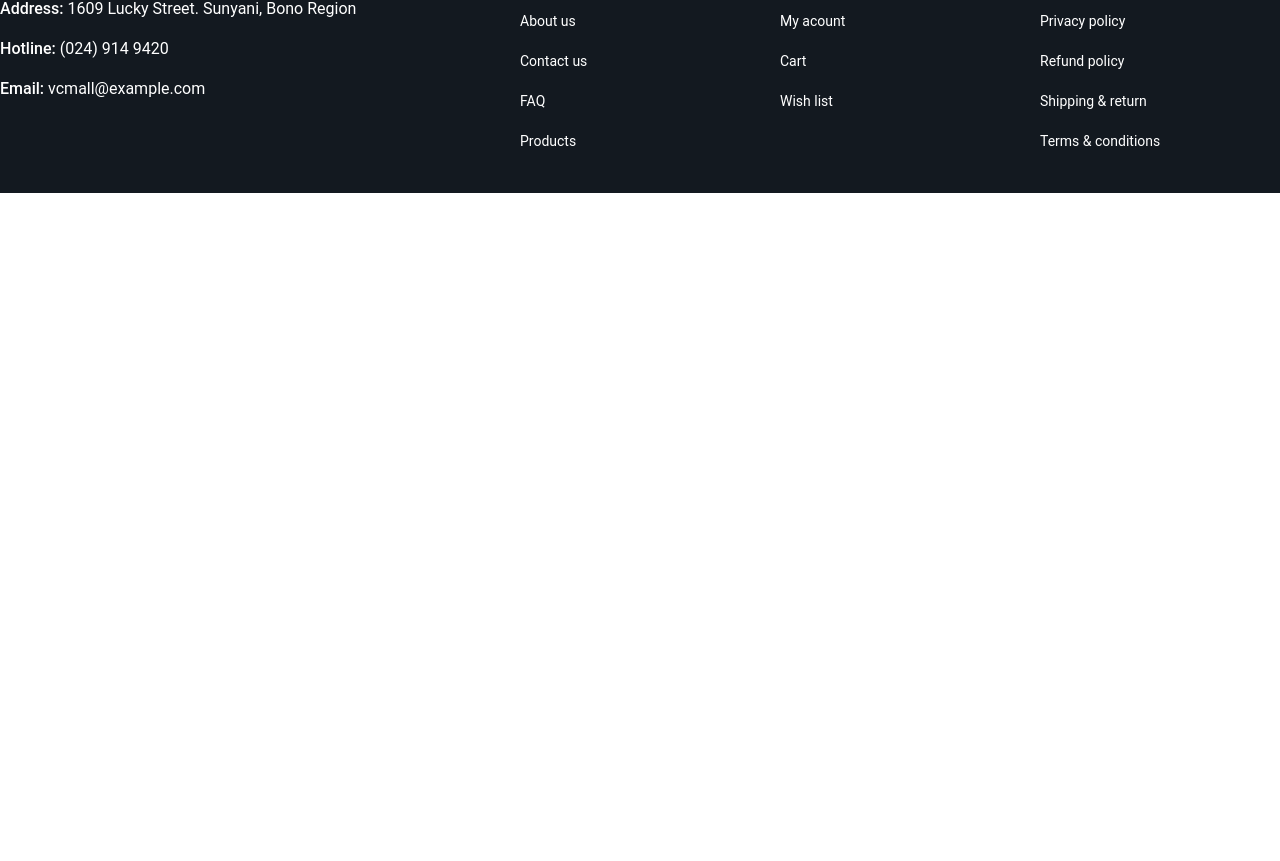
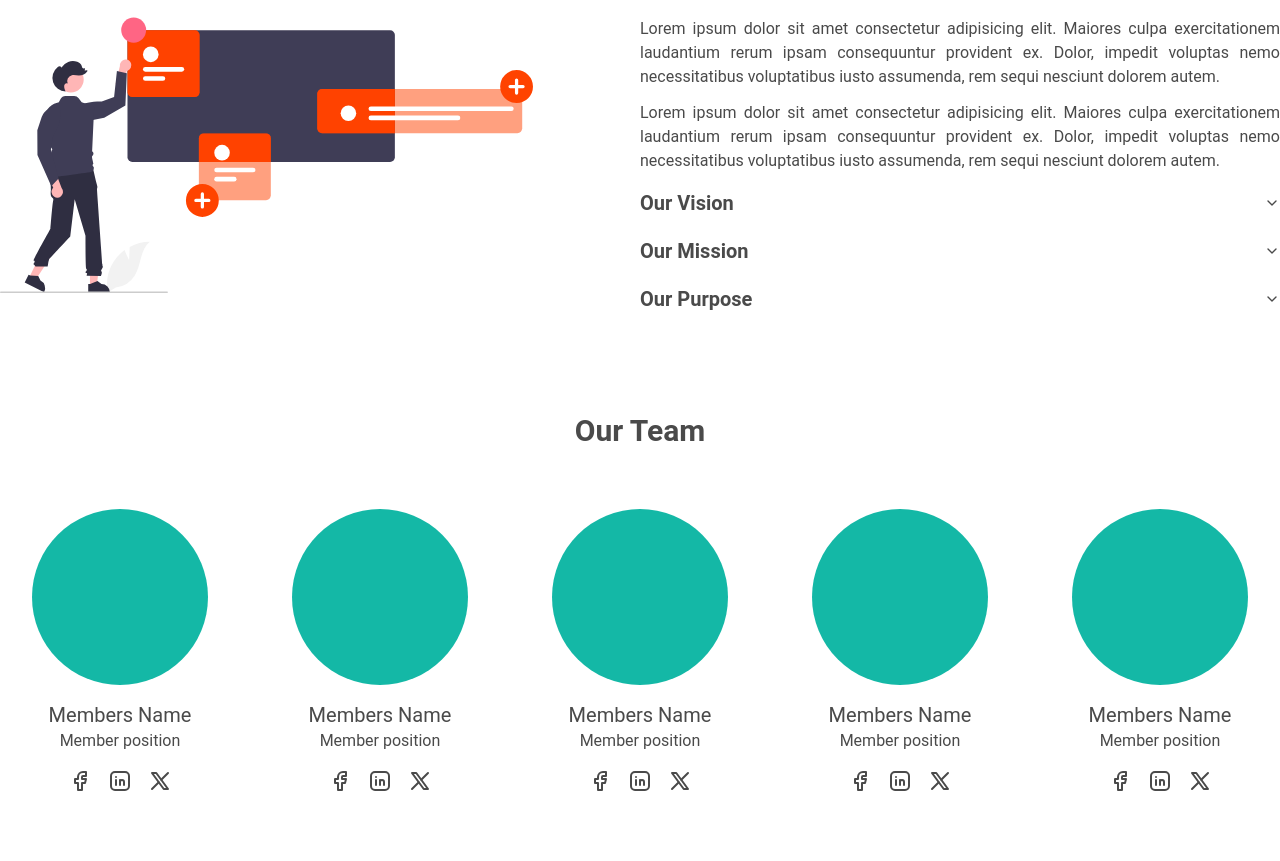
Before and after one commit to Luck1609/e-shop, a React (Vite) app: page /about-us in a window 1280 px wide. Shown: the part 199-1060 px from the top of the page. Before the commit the page ends 800 px from the top, so only its background shows below. Built offline with nearby package versions, Linux system fonts and the light colour scheme.

Commit message:
About page created

```diff
--- a/package.json
+++ b/package.json
@@ -11,6 +11,7 @@
   },
   "dependencies": {
     "@hookform/resolvers": "^3.10.0",
+    "@radix-ui/react-accordion": "^1.2.3",
     "@radix-ui/react-alert-dialog": "^1.1.4",
     "@radix-ui/react-avatar": "^1.1.2",
     "@radix-ui/react-checkbox": "^1.1.3",
--- /dev/null
+++ b/src/components/ui/accordion.tsx
@@ -0,0 +1,56 @@
+import * as React from "react"
+import * as AccordionPrimitive from "@radix-ui/react-accordion"
+import { ChevronDown } from "lucide-react"
+
+import { cn } from "@/shared/lib/utils"
+
+const Accordion = AccordionPrimitive.Root
+
+const AccordionItem = React.forwardRef<
+  React.ElementRef<typeof AccordionPrimitive.Item>,
+  React.ComponentPropsWithoutRef<typeof AccordionPrimitive.Item>
+>(({ className, ...props }, ref) => (
+  <AccordionPrimitive.Item
+    ref={ref}
+    className={cn("", className)}
+    {...props}
+  />
+))
+AccordionItem.displayName = "AccordionItem"
+
+const AccordionTrigger = React.forwardRef<
+  React.ElementRef<typeof AccordionPrimitive.Trigger>,
+  React.ComponentPropsWithoutRef<typeof AccordionPrimitive.Trigger>
+>(({ className, children, ...props }, ref) => (
+  <AccordionPrimitive.Header className="flex">
+    <AccordionPrimitive.Trigger
+      ref={ref}
+      className={cn(
+        "flex flex-1 items-center justify-between py-4 font-medium transition-all hover:underline [&[data-state=open]>svg]:rotate-180",
+        className
+      )}
+      {...props}
+    >
+      {children}
+      <ChevronDown className="h-4 w-4 shrink-0 transition-transform duration-200" />
+    </AccordionPrimitive.Trigger>
+  </AccordionPrimitive.Header>
+))
+AccordionTrigger.displayName = AccordionPrimitive.Trigger.displayName
+
+const AccordionContent = React.forwardRef<
+  React.ElementRef<typeof AccordionPrimitive.Content>,
+  React.ComponentPropsWithoutRef<typeof AccordionPrimitive.Content>
+>(({ className, children, ...props }, ref) => (
+  <AccordionPrimitive.Content
+    ref={ref}
+    className="overflow-hidden text-sm transition-all data-[state=closed]:animate-accordion-up data-[state=open]:animate-accordion-down"
+    {...props}
+  >
+    <div className={cn("pb-4 pt-0", className)}>{children}</div>
+  </AccordionPrimitive.Content>
+))
+
+AccordionContent.displayName = AccordionPrimitive.Content.displayName
+
+export { Accordion, AccordionItem, AccordionTrigger, AccordionContent }
--- a/src/pages/about/index.tsx
+++ b/src/pages/about/index.tsx
@@ -1,3 +1,100 @@
+
+import { Typography, TypographyH3, TypographyH4, TypographyLead } from "@/components/custom/misc/typography";
+import { Container } from "@/components/custom/misc";
+import { Avatar } from "@/components/ui/avatar";
+import { IconBrandFacebook, IconBrandLinkedin, IconBrandX } from "@tabler/icons-react";
+import { Accordion, AccordionContent, AccordionItem, AccordionTrigger } from "@/components/ui/accordion";
+import info from "@/assets/svg/information.svg"
+
+
+const about = [
+  {
+    title: "Our Vision",
+    content: <Typography>Lorem ipsum, dolor sit amet consectetur adipisicing elit. Magnam dolor possimus consectetur aut necessitatibus est delectus officia iure voluptates harum! Unde odio hic dignissimos at similique necessitatibus veniam consectetur sapiente.</Typography>
+  },
+  {
+    title: "Our Mission",
+    content: <Typography>Lorem ipsum, dolor sit amet consectetur adipisicing elit. Magnam dolor possimus consectetur aut necessitatibus est delectus officia iure voluptates harum! Unde odio hic dignissimos at similique necessitatibus veniam consectetur sapiente.</Typography>
+  },
+  {
+    title: "Our Purpose",
+    content: <Typography>Lorem ipsum, dolor sit amet consectetur adipisicing elit. Magnam dolor possimus consectetur aut necessitatibus est delectus officia iure voluptates harum! Unde odio hic dignissimos at similique necessitatibus veniam consectetur sapiente.</Typography>
+  },
+]
+
 export default function About() {
-  return <div>About</div>;
+
+  return (
+    <Container className="w-full grid lg:grid-cols-3 lg:gap-x-8 my-8 lg:my-16 space-y-16">
+
+      <div className="w-full relative lg:col-span-3 grid lg:grid-cols-2">
+        <div className="flex items-center">
+          <img src={info} alt="" className="w-10/12" />
+        </div>
+        <article className="lg:w-full">
+          <TypographyH4 className="block my-4 lg:mb-8">
+            A Brief History of the Virtual City Mall
+          </TypographyH4>
+
+          <div className="leading-8 space-y-3">
+            <Typography className="text-justify">Lorem ipsum dolor sit amet consectetur adipisicing elit. Maiores culpa exercitationem laudantium rerum ipsam consequuntur provident ex. Dolor, impedit voluptas nemo necessitatibus voluptatibus iusto assumenda, rem sequi nesciunt dolorem autem.</Typography>
+            <Typography className="text-justify">Lorem ipsum dolor sit amet consectetur adipisicing elit. Maiores culpa exercitationem laudantium rerum ipsam consequuntur provident ex. Dolor, impedit voluptas nemo necessitatibus voluptatibus iusto assumenda, rem sequi nesciunt dolorem autem.</Typography>
+
+            <div className="mt-8 space-y-5">
+              <Accordion type="single" collapsible className="w-full divide-y-0 space-y-3">
+                {
+                  about.map(({ title, content }, index: number) => (
+                    <AccordionItem value={`item-${index} border-b-none`}>
+                      <AccordionTrigger className="no-underline hover:no-underline py-1 font-bold text-xl">
+                        {title}
+                      </AccordionTrigger>
+                      <AccordionContent className="bg-slate-100 rounded-lg p-5">
+                        {content}
+                      </AccordionContent>
+                    </AccordionItem>
+                  ))
+                }
+              </Accordion>
+            </div>
+          </div>
+        </article>
+      </div>
+
+      <div className="lg:col-span-3 py-8">
+        <TypographyH3 className="text-center mb-10">Our Team</TypographyH3>
+
+        <article className="grid lg:grid-cols-5 gap-x-5 gap-y-16">
+          {
+            Array.from(Array(5).keys()).map((id: number) => <TeamCard key={id.toString()} />)
+          }
+        </article>
+      </div>
+
+    </Container>
+  );
 }
+
+const TeamCard = () => {
+  return (
+    <div className="flex flex-col justify-center items-center dark:bg-dark-card py-5 rounded-lg">
+      <Avatar className="h-44 w-44 bg-teal-500 mb-4" />
+
+      <div className="text-center">
+        <TypographyLead>Members Name</TypographyLead>
+        <Typography>Member position</Typography>
+
+        <div className="flex space-x-4 mt-4 items-center justify-center">
+          <a href="#" className="">
+            <IconBrandFacebook />
+          </a>
+          <a href="#" className="">
+            <IconBrandLinkedin />
+          </a>
+          <a href="#" className="">
+            <IconBrandX />
+          </a>
+        </div>
+      </div>
+    </div>
+  )
+}
--- a/src/pages/contact/index.tsx
+++ b/src/pages/contact/index.tsx
@@ -18,12 +18,7 @@ export default function Contact() {
 
               <div className="space-y-2">
                 <div className="pl-5">
-                  <Typography className="font-semibold">USA</Typography>
-                  <TypographySm className="">3704 N Tillotson Ave, Apt 436 Muncie, Indiana 47304, USA</TypographySm>
-                </div>
-                <div className="pl-5">
-                  <Typography className="font-semibold">Ghana</Typography>
-                  <TypographySm className="">Opp. Iron birds Company Ltd, Anloga Junction, Off Aboabo Road, Kumasi</TypographySm>
+                  <TypographySm className="">Random address, block 16, Lucky street</TypographySm>
                 </div>
               </div>
             </div>
@@ -36,15 +31,13 @@ export default function Contact() {
 
               <div className="space-y-2">
                 <div className="flex items-center space-x-3 pl-5">
-                  <TypographySm className="font-semibold">USA</TypographySm>
                   <a href="tel:+13126196187" className="inline-block">
-                    <TypographySm className="">+1 (312) 619 6187</TypographySm>
+                    <TypographySm className="">+233 (24) 914 9420</TypographySm>
                   </a>
                 </div>
                 <div className="flex items-center space-x-3 pl-5">
-                  <TypographySm className="font-semibold">Ghana</TypographySm>
                   <a href="tel:+13126196187" className="inline-block">
-                    <TypographySm className="">+233 (53) 938 1177</TypographySm>
+                    <TypographySm className="">+233 (50) 389 4555</TypographySm>
                   </a>
                 </div>
               </div>
@@ -56,8 +49,8 @@ export default function Contact() {
                 <span>Email address</span>
               </TypographyLead>
 
-              <a href="mailto:getstartresearch@gmail.com" className="inline-block">
-                <TypographySm className="pl-5">getstartresearch@gmail.com</TypographySm>
+              <a href="mailto:vc.mall@domain.com" className="inline-block">
+                <TypographySm className="pl-5">vc.mall@domain.com</TypographySm>
               </a>
             </div>
 
@@ -67,12 +60,12 @@ export default function Contact() {
                 <span>WhatsApp chat</span>
               </TypographyLead>
               <a
-                href="https://wa.me/+233539381177"
+                href="https://wa.me/+233503894555"
                 rel="noreferrer noopener"
                 target="_blank"
                 className="inline-block"
               >
-                <TypographySm className="pl-5">+233 (53) 938 1177</TypographySm>
+                <TypographySm className="pl-5">+233 (50) 389 4555</TypographySm>
               </a>
             </div>
 
--- a/tailwind.config.js
+++ b/tailwind.config.js
@@ -9,16 +9,38 @@ export default {
   			md: 'calc(var(--radius) - 2px)',
   			sm: 'calc(var(--radius) - 4px)'
   		},
-			colors: {
-				color: "#4A4A4A",
-				default: "#CBD5E1",
-				secondary: "#FF4300",
-				dark: "#131920",
-			},
-			backgroundImage: {
-				hero: "url('/img/hero.webp')",
-				background: "url('/svg/background.svg')"
-			}
+  		colors: {
+  			color: '#4A4A4A',
+  			default: '#CBD5E1',
+  			secondary: '#FF4300',
+  			dark: '#131920'
+  		},
+  		backgroundImage: {
+  			hero: 'url("/img/hero.webp")',
+  			background: 'url("/svg/background.svg")',
+  		},
+  		keyframes: {
+  			'accordion-down': {
+  				from: {
+  					height: '0'
+  				},
+  				to: {
+  					height: 'var(--radix-accordion-content-height)'
+  				}
+  			},
+  			'accordion-up': {
+  				from: {
+  					height: 'var(--radix-accordion-content-height)'
+  				},
+  				to: {
+  					height: '0'
+  				}
+  			}
+  		},
+  		animation: {
+  			'accordion-down': 'accordion-down 0.2s ease-out',
+  			'accordion-up': 'accordion-up 0.2s ease-out'
+  		}
   	}
   },
   plugins: [require("tailwindcss-animate")],
```
Also changed, not shown: src/assets/svg/information.svg (added), 1 other file (tests, documents, lock files or other folders).
